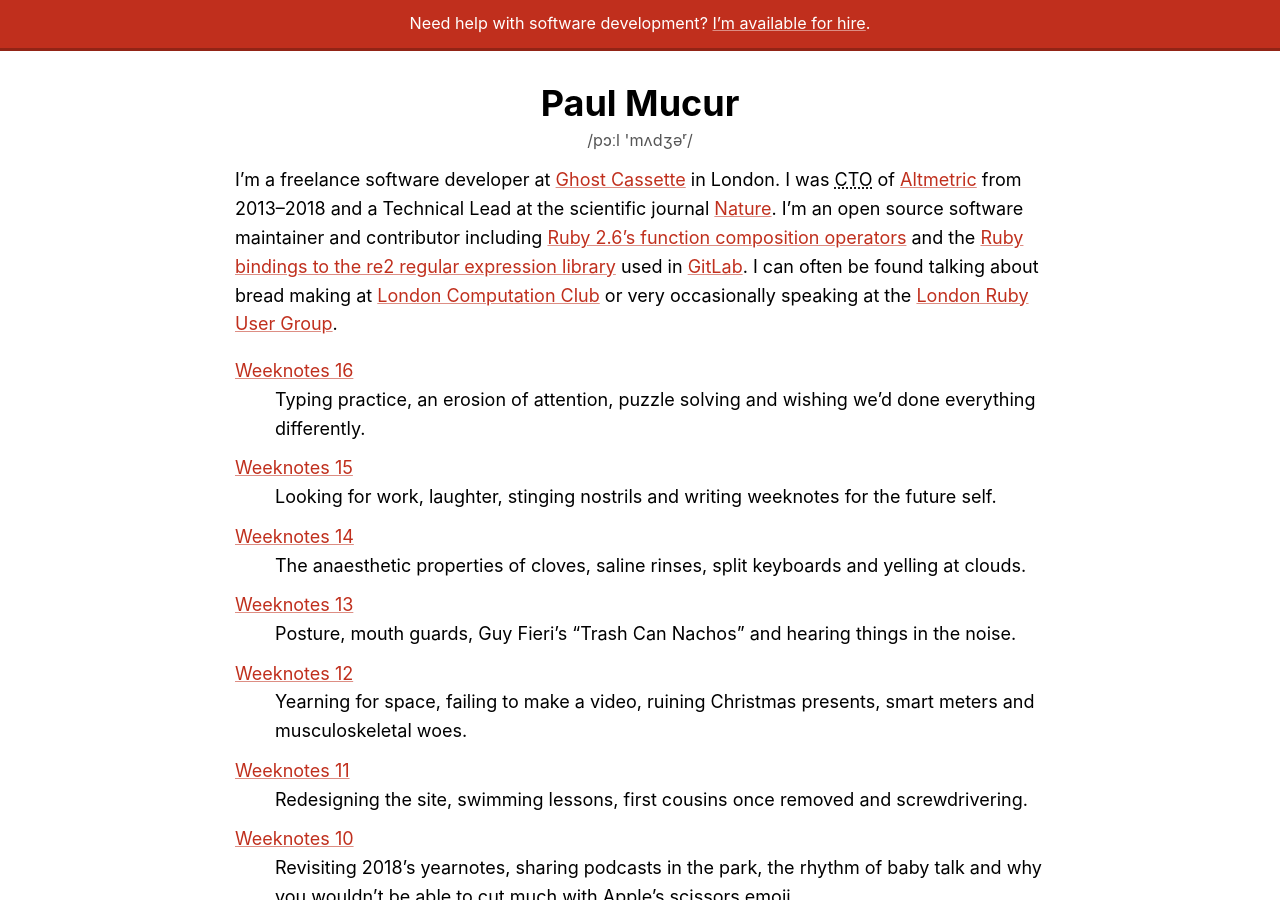
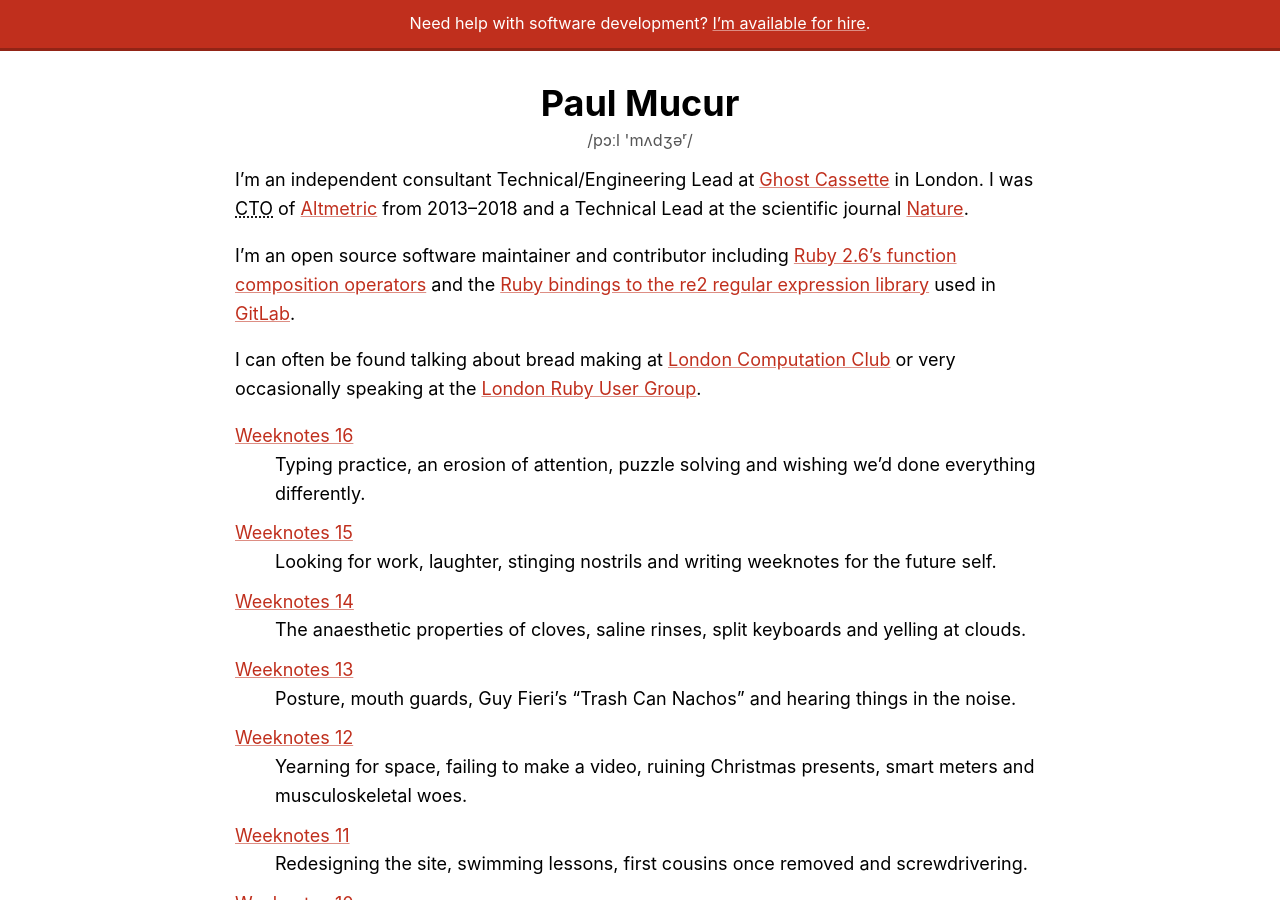
Before and after one commit to mudge/mudge.github.com, a Jekyll site: the page built from index.html, in a window 1280 px wide and 900 px high. Built offline with Jekyll 4.4.1, drawn with Linux system fonts in a browser that asks for light colours.

Commit message:
Update personal bio

```diff
--- a/_config.yml
+++ b/_config.yml
@@ -17,7 +17,7 @@ gfm_quirks: paragraph_end
 repository: mudge/mudge.github.com
 url: https://mudge.name
 title: Paul Mucur
-description: The personal web site of freelance software developer Paul Mucur.
+description: The personal web site of consultant Technical/Engineering Lead Paul Mucur.
 permalink: pretty
 plugins:
   - jekyll-redirect-from
--- a/index.html
+++ b/index.html
@@ -41,7 +41,13 @@
     <header>
       <h1 class=author>Paul Mucur <span class=ipa>/pɔːl 'mʌdʒəʳ/</span></h1>
       <p>
-        I&rsquo;m a freelance software developer at <a href=//www.ghostcassette.com>Ghost Cassette</a> in London. I was <abbr title="Chief Technical Officer">CTO</abbr> of <a href=//www.altmetric.com>Altmetric</a> from 2013&ndash;2018 and a Technical Lead at the scientific journal <a href=//www.nature.com>Nature</a>. I&rsquo;m an open source software maintainer and contributor including <a href=//www.ghostcassette.com/function-composition-in-ruby/>Ruby 2.6&rsquo;s function composition operators</a> and the <a href=//github.com/mudge/re2>Ruby bindings to the re2 regular expression library</a> used in <a href=//gitlab.com/gitlab-org/gitlab>GitLab</a>. I can often be found talking about bread making at <a href=//london.computation.club>London Computation Club</a> or very occasionally speaking at the <a href=http://lrug.org>London Ruby User Group</a>.
+        I&rsquo;m an independent consultant Technical/Engineering Lead at <a href=//www.ghostcassette.com>Ghost Cassette</a> in London. I was <abbr title="Chief Technical Officer">CTO</abbr> of <a href=//www.altmetric.com>Altmetric</a> from 2013&ndash;2018 and a Technical Lead at the scientific journal <a href=//www.nature.com>Nature</a>.
+      </p>
+      <p>
+        I&rsquo;m an open source software maintainer and contributor including <a href=//www.ghostcassette.com/function-composition-in-ruby/>Ruby 2.6&rsquo;s function composition operators</a> and the <a href=//github.com/mudge/re2>Ruby bindings to the re2 regular expression library</a> used in <a href=//gitlab.com/gitlab-org/gitlab>GitLab</a>.
+      </p>
+      <p>
+        I can often be found talking about bread making at <a href=//london.computation.club>London Computation Club</a> or very occasionally speaking at the <a href=http://lrug.org>London Ruby User Group</a>.
       </p>
     </header>
     <main>
```
